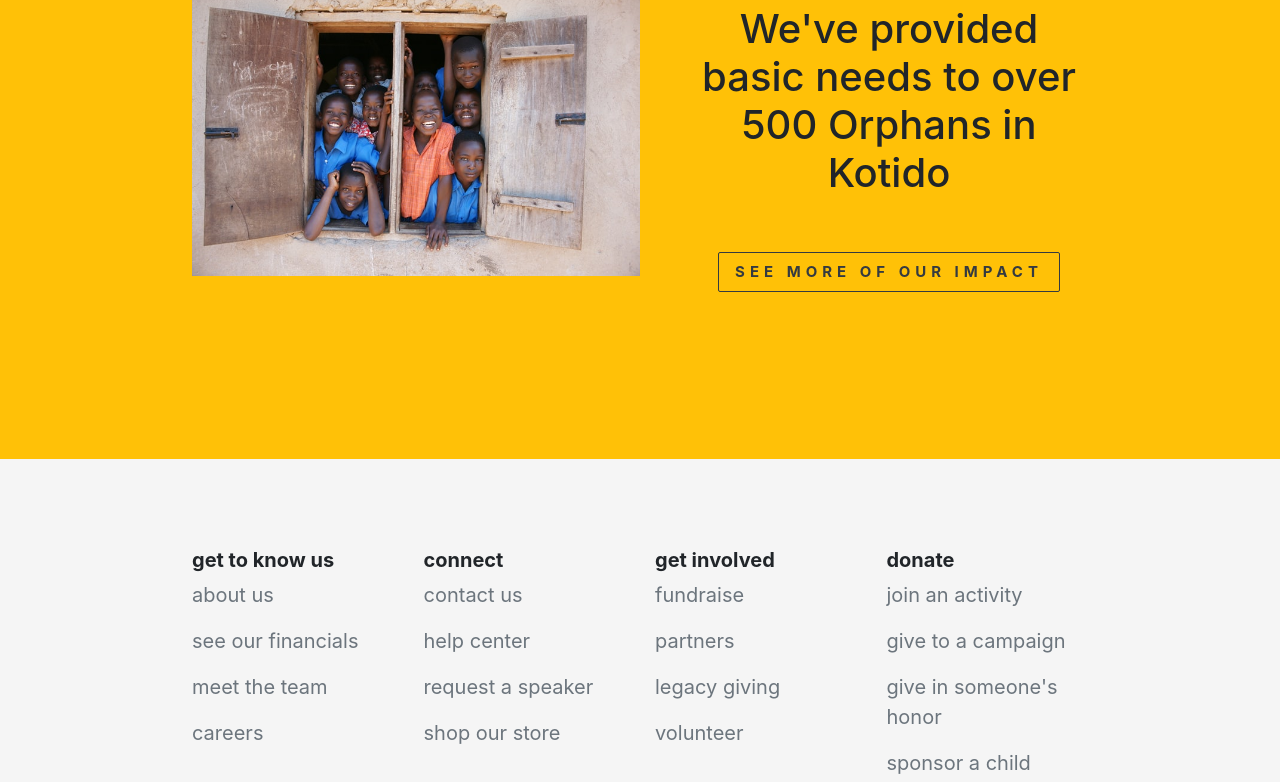
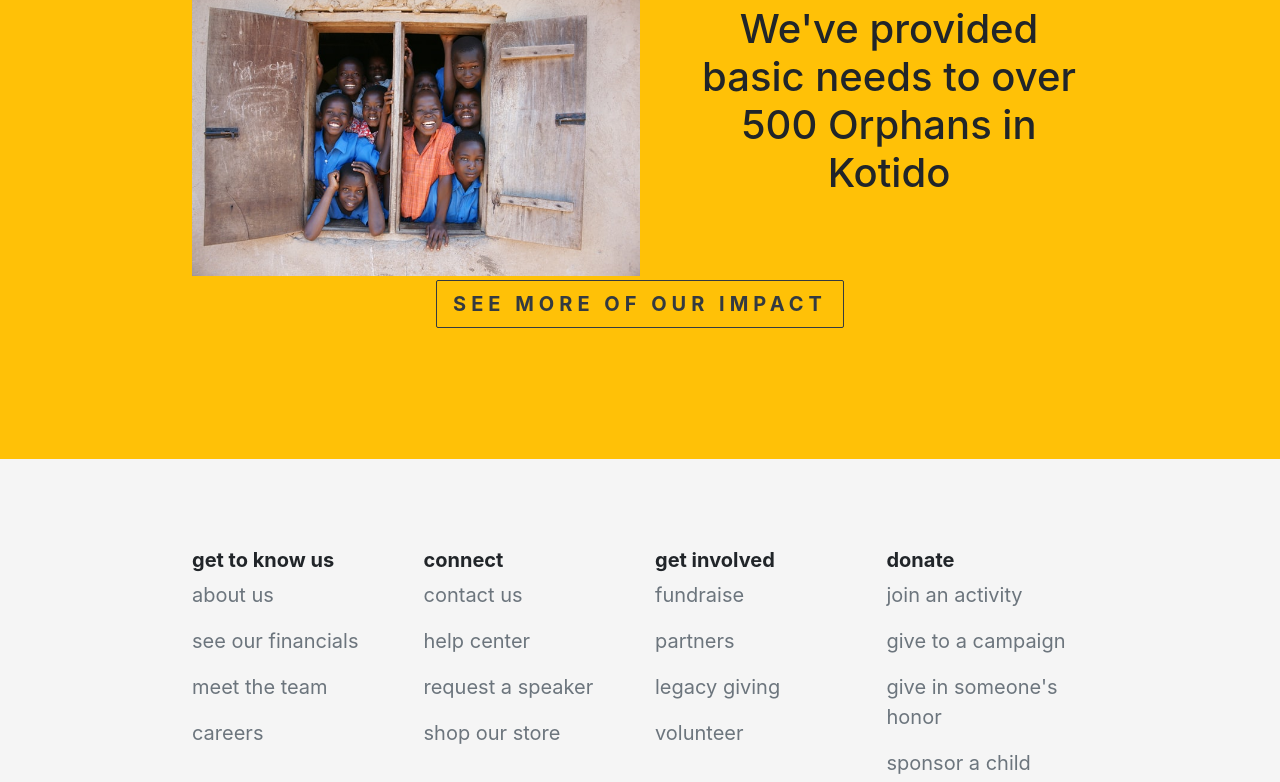
Before and after one commit to dantech990/ipo, a plain HTML site: page index.html in a window 1280 px wide. Shown: the part 1490-2272 px from the top of the page. Drawn offline with nearby package versions, Linux system fonts and the light colour scheme.

Commit message:
Update styles.css

```diff
--- a/css/styles.css
+++ b/css/styles.css
@@ -146,7 +146,3 @@ p {
     min-height: 38px;
     border-radius: 2px;
 }
-.btn {
-    font-size: 15px;
-    font-weight: bold;
-}
```
